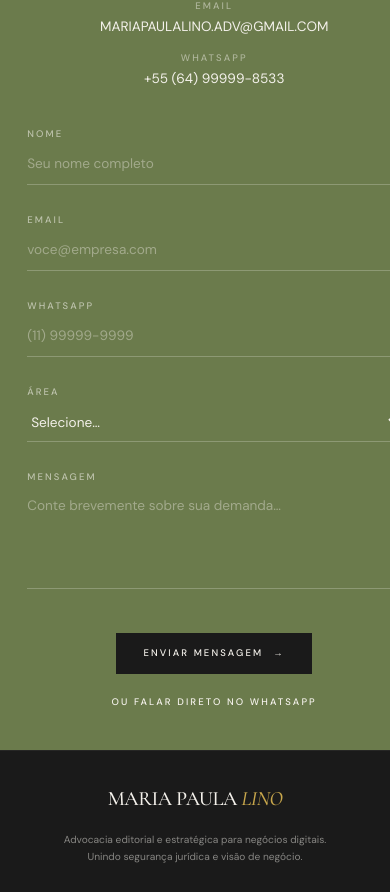
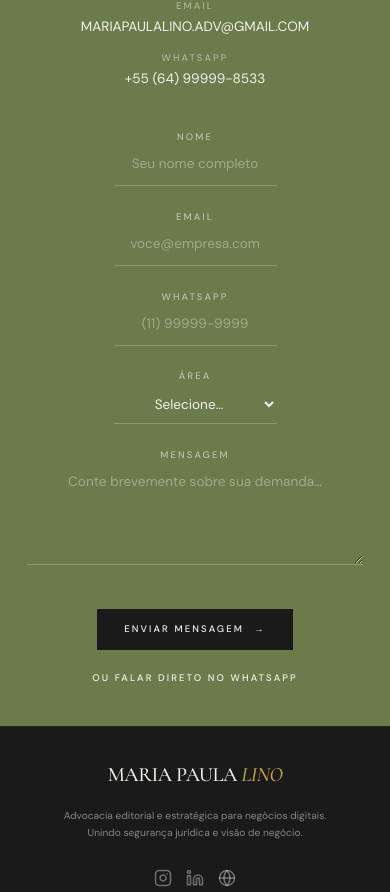
Before and after one commit to anacquesta/mariapaula-project, a React (Vite) app: page / in a window 390 px wide. Shown: the part 5897-6789 px from the top of the page. Built offline with nearby package versions, Linux system fonts and the light colour scheme; the HTML template or start-up script is replaced by a standard one.

Commit message:
Center contact form on mobile and fix right-side overflow

```diff
--- a/src/components/site/Contact.tsx
+++ b/src/components/site/Contact.tsx
@@ -41,11 +41,11 @@ const Contact = () => {
     }, 400);
   };
 
-  const field = "w-full bg-transparent border-b border-offwhite/25 focus:border-offwhite outline-none py-3 placeholder:text-offwhite/40 text-offwhite transition-colors";
+  const field = "w-full bg-transparent border-b border-offwhite/25 focus:border-offwhite outline-none py-3 placeholder:text-offwhite/40 text-offwhite transition-colors text-center md:text-left";
 
   return (
     <section id="contato" className="py-12 md:py-20 bg-olive text-offwhite">
-      <div ref={ref} className="container reveal grid grid-cols-12 gap-10 md:gap-16">
+      <div ref={ref} className="container reveal grid grid-cols-12 gap-y-12 md:gap-16">
         <div className="col-span-12 md:col-span-5 flex flex-col items-center text-center md:items-start md:text-left">
           <div className="flex items-center justify-start gap-3 mb-6 w-full">
             <span className="h-px w-12 bg-offwhite" />
@@ -75,25 +75,25 @@ const Contact = () => {
           </div>
         </div>
 
-        <form onSubmit={handleSubmit} className="col-span-12 md:col-span-7 space-y-7" noValidate>
+        <form onSubmit={handleSubmit} className="col-span-12 md:col-span-7 space-y-7 flex flex-col items-center md:items-start w-full" noValidate>
           <div className="grid md:grid-cols-2 gap-7">
             <div>
-              <label className="label-caps text-offwhite/60">Nome</label>
+              <label className="label-caps text-offwhite/60 block w-full text-center md:text-left">Nome</label>
               <input name="nome" maxLength={100} className={field} placeholder="Seu nome completo" />
               {errors.nome && <p className="text-destructive-foreground text-sm mt-1 bg-destructive/20 px-2 py-0.5">{errors.nome}</p>}
             </div>
             <div>
-              <label className="label-caps text-offwhite/60">Email</label>
+              <label className="label-caps text-offwhite/60 block w-full text-center md:text-left">Email</label>
               <input name="email" type="email" maxLength={255} className={field} placeholder="voce@empresa.com" />
               {errors.email && <p className="text-destructive-foreground text-sm mt-1 bg-destructive/20 px-2 py-0.5">{errors.email}</p>}
             </div>
             <div>
-              <label className="label-caps text-offwhite/60">WhatsApp</label>
+              <label className="label-caps text-offwhite/60 block w-full text-center md:text-left">WhatsApp</label>
               <input name="whatsapp" maxLength={25} className={field} placeholder="(11) 99999-9999" />
               {errors.whatsapp && <p className="text-destructive-foreground text-sm mt-1 bg-destructive/20 px-2 py-0.5">{errors.whatsapp}</p>}
             </div>
             <div>
-              <label className="label-caps text-offwhite/60">Área</label>
+              <label className="label-caps text-offwhite/60 block w-full text-center md:text-left">Área</label>
               <select name="area" defaultValue="" className={field}>
                 <option value="" disabled className="text-charcoal">Selecione…</option>
                 <option className="text-charcoal">Contratos</option>
@@ -107,8 +107,8 @@ const Contact = () => {
               {errors.area && <p className="text-destructive-foreground text-sm mt-1 bg-destructive/20 px-2 py-0.5">{errors.area}</p>}
             </div>
           </div>
-          <div>
-            <label className="label-caps text-offwhite/60">Mensagem</label>
+          <div className="w-full">
+            <label className="label-caps text-offwhite/60 block w-full text-center md:text-left">Mensagem</label>
             <textarea name="mensagem" rows={4} maxLength={1000} className={field} placeholder="Conte brevemente sobre sua demanda…" />
             {errors.mensagem && <p className="text-destructive-foreground text-sm mt-1 bg-destructive/20 px-2 py-0.5">{errors.mensagem}</p>}
           </div>
```
